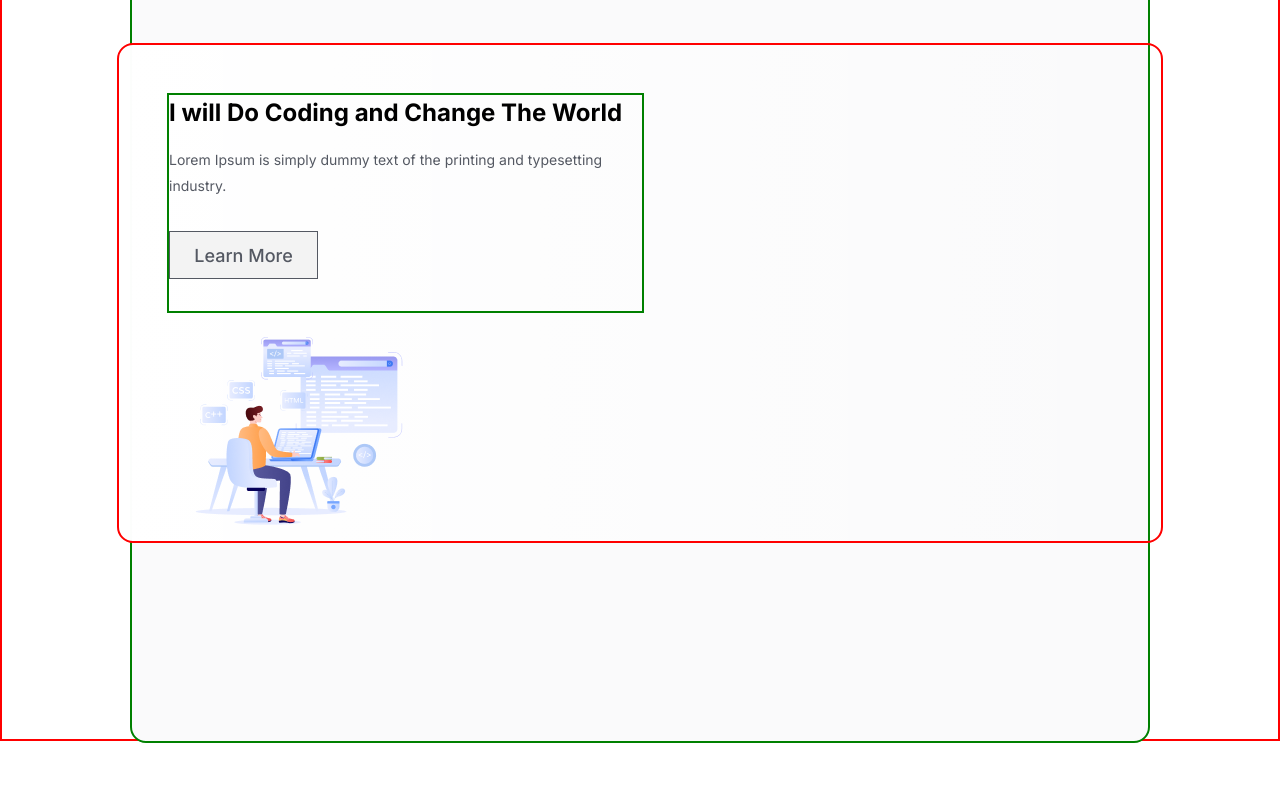
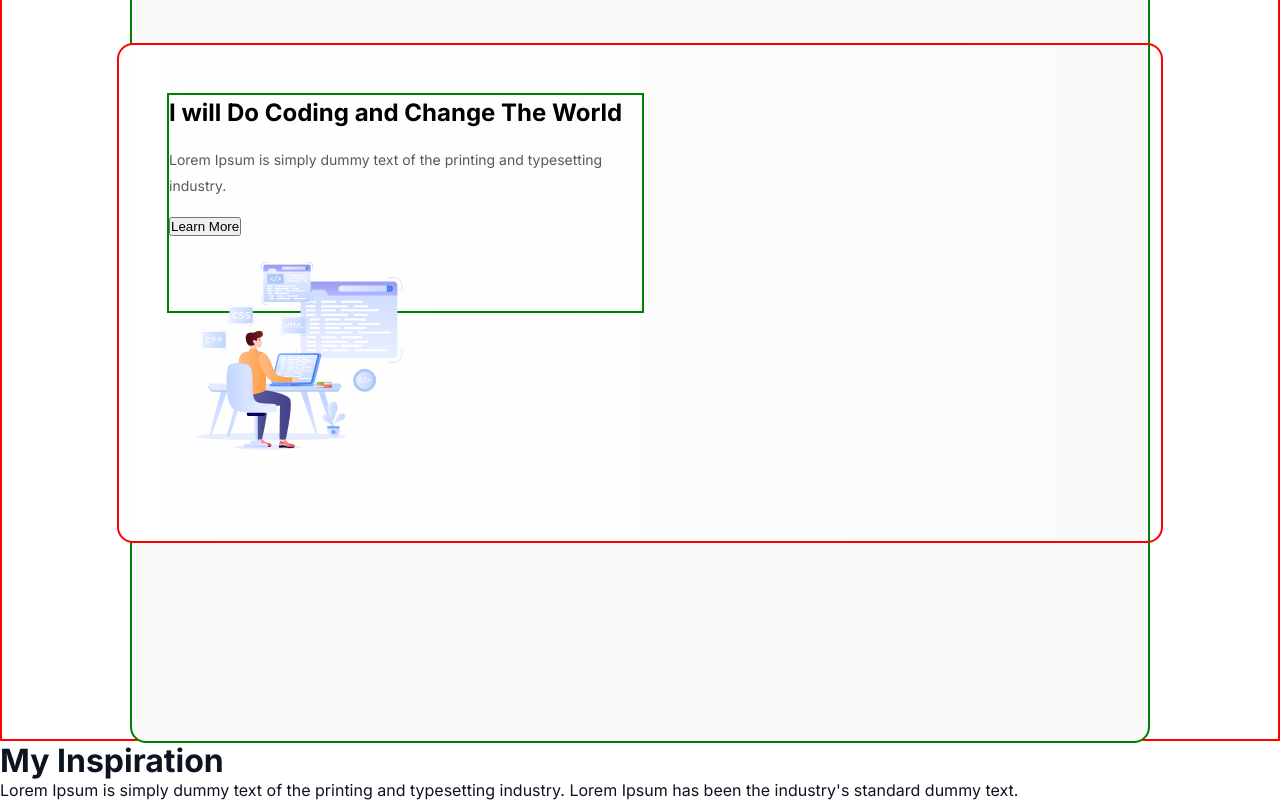
Before and after one commit to shafiul52/assig52, a plain HTML site: page index.html in a window 1280 px wide. Shown: the part 1544-2344 px from the top of the page. Before the commit the page ends 2287 px from the top, so only its background shows below. Drawn offline with Linux system fonts and the light colour scheme.

Commit message:
inspirtion title add

```diff
--- a/index.html
+++ b/index.html
@@ -95,6 +95,16 @@
         </div>
 
     </section>
+    <!--inspirtion   -->
+ <section class="inspirtion">
+  <h3 class="section-title">My Inspiration</h3>
+  <p class="section-description">Lorem Ipsum is simply dummy text of the printing and typesetting industry. Lorem Ipsum has been the industry's standard dummy text. </p>
+
+
+ </section>
+
+
+
    </main>
 <footer>
 
--- a/styles/style.css
+++ b/styles/style.css
@@ -75,6 +75,20 @@ body{
 }
 
   /* shared style  */
+
+  .section-title{
+    font-size: 32px;
+    font-weight: bold;
+    color: #0D1321;
+
+  }
+
+  .section-description{
+    font-size: 16px;
+    color: rgb(13, 19, 33);
+  }
+
+
 
 .btn-primary-container{
   color: rgb(13, 19, 33);
@@ -162,6 +176,8 @@ opacity: 0.7;
 }
 
 
+
+
 /* 2 no page start */
 .Development-section-container{
   max-width: 1780px;
@@ -185,7 +201,7 @@ opacity: 0.7;
   justify-content: flex-start;
   align-items: center;
 
-.coding-para{
+.coding-para {
   display:flex;
   border: 2px solid red;
   width: 850px;
@@ -194,7 +210,6 @@ opacity: 0.7;
   margin-top: 48px;
   border-radius: 16px;
   background: linear-gradient(90.00deg, rgb(255, 255, 255),rgba(255, 255, 255, 0) 100%);
-
 }
 .h1{
   color: rgba(13, 19, 33, 0.7);
@@ -326,7 +341,7 @@ padding: 48px;
 
 
 
-.change-content button{
+.change-content-button {
   width: 149px;
   height: 48px;
   display: flex;
@@ -342,7 +357,6 @@ padding: 48px;
   box-sizing: border-box;
   border: 1px solid rgb(13, 19, 33);
   opacity: 0.7;
-
   color: rgb(13, 19, 33);
   font-family: inter;
   font-size: 18px;
@@ -350,9 +364,8 @@ padding: 48px;
   line-height: 23px;
   letter-spacing: 0%;
   text-align: center;
-
 }
-.last-pic{
+.last-pic {
   width: 240px;
   height: 240px;
   display:grid;
@@ -361,6 +374,20 @@ padding: 48px;
   flex-direction: column;
   justify-content: center;
   align-items: flex-end;
- }
 
 }
+
+/* main style */
+main {
+max-width: 1140px;
+border: 2px solid red;
+}
+
+
+/* inspirtion style  */
+
+.inspirtion{
+
+
+
+}
```
Also changed, not shown: images/Presentation1.pptx  simplicity.png 4.png (added), images/Presentation1.pptx  simplicity.png ins2.png (added).
